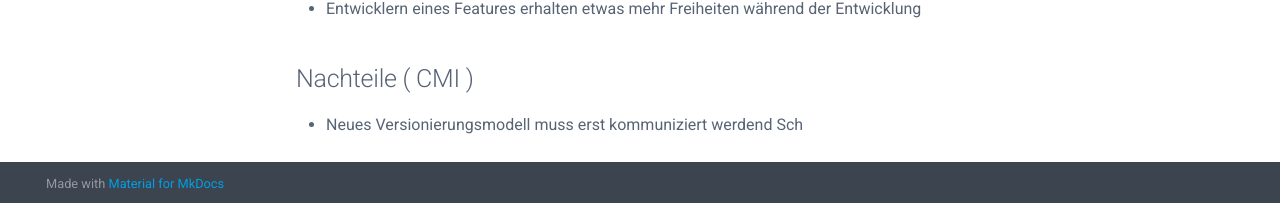
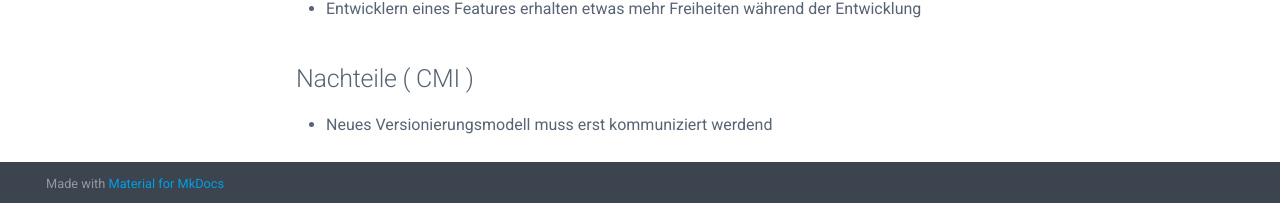
Before and after one commit to SimonSchwendele/Schmierzettel, an MkDocs documentation site: the page built from docs/README.md, in a window 1280 px wide and 900 px high, scrolled down 2484 px. Shown: the part 694-897 px from the top of the window. Built offline with MkDocs 1.6.1 and Material for MkDocs 9.7.7, drawn with Linux system fonts in a browser that asks for light colours.

Commit message:
fix typo

```diff
--- a/docs/README.md
+++ b/docs/README.md
@@ -177,4 +177,4 @@ gitGraph
 * Entwicklern eines Features erhalten etwas mehr Freiheiten während der Entwicklung
 
 ## Nachteile ( CMI )
-* Neues Versionierungsmodell muss erst kommuniziert werdend Sch
+* Neues Versionierungsmodell muss erst kommuniziert werdend
```
